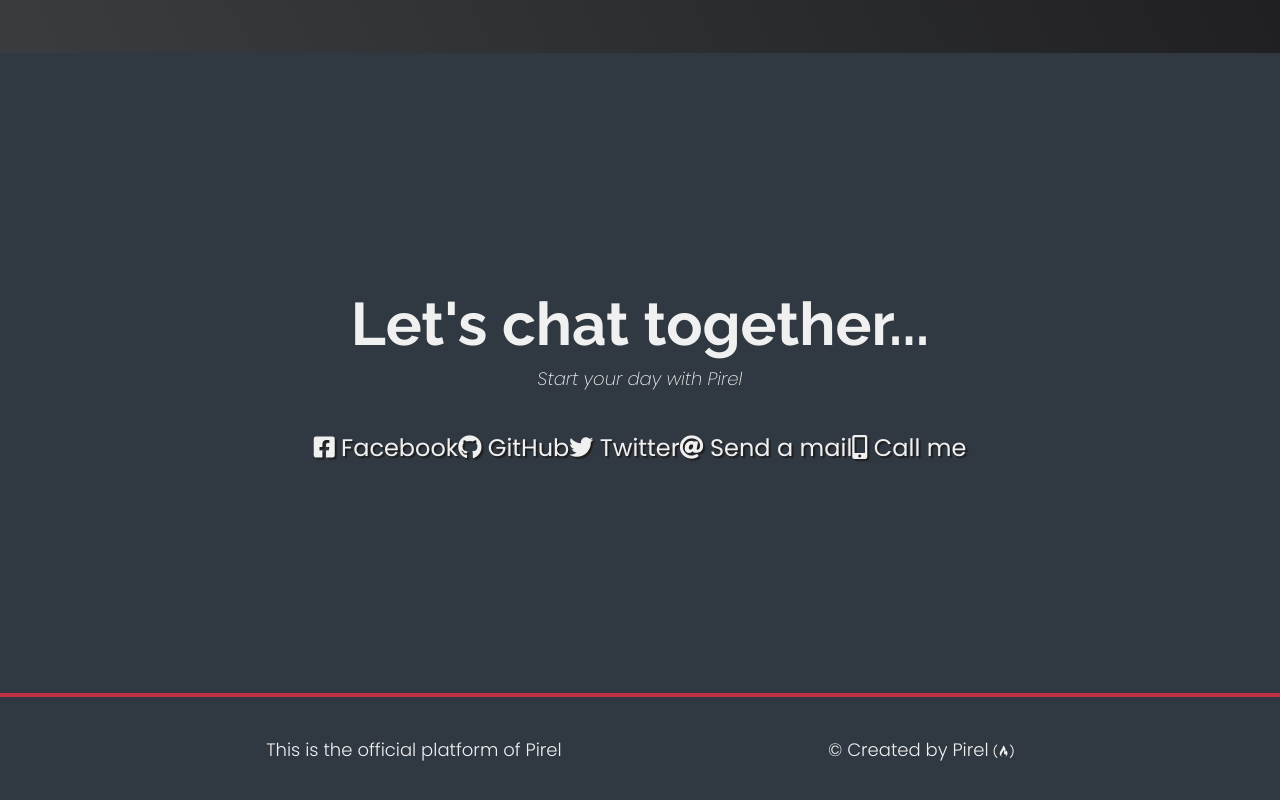
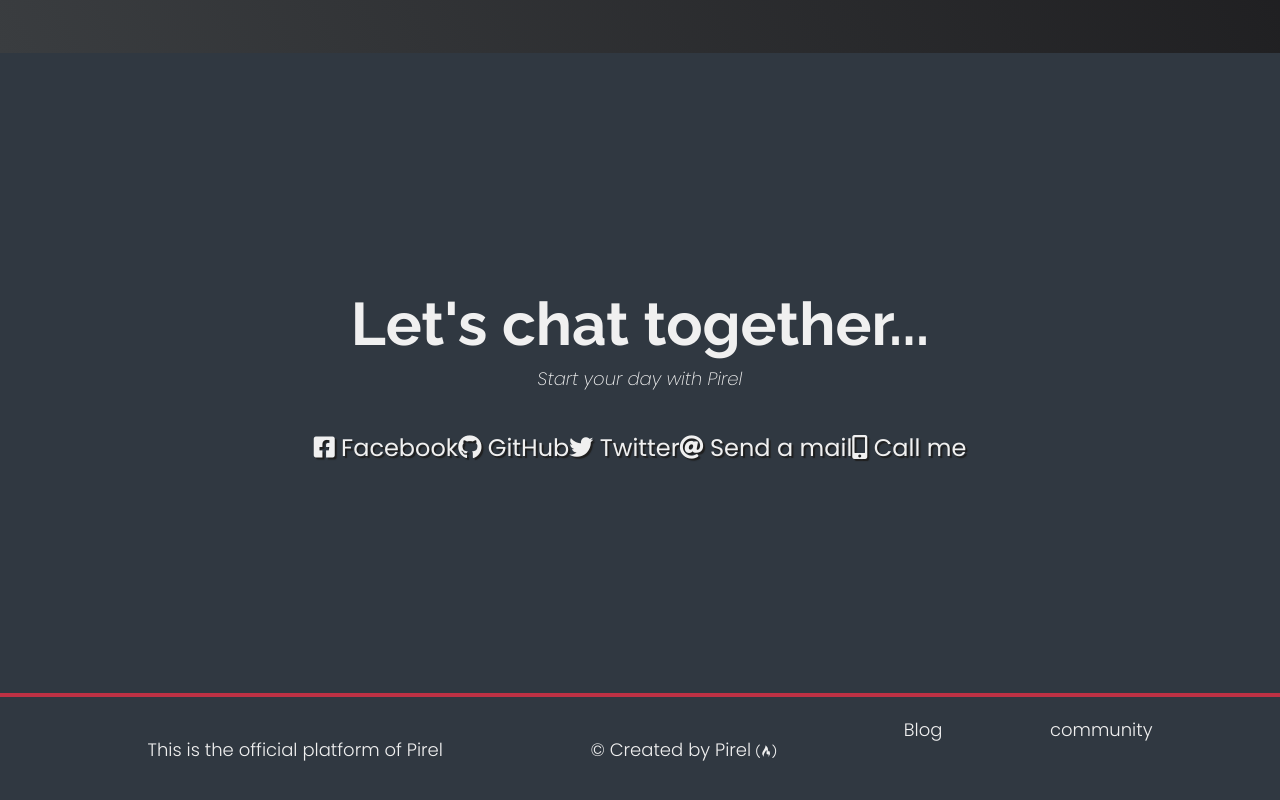
Before and after one commit to oyenolaayomide/oyenolaayomide.github.io, a plain HTML site: page index.html in a window 1280 px wide. Shown: the part 747-1547 px from the top of the page. Drawn offline with Linux system fonts and the light colour scheme.

Commit message:
Update index.html

```diff
--- a/index.html
+++ b/index.html
@@ -99,6 +99,8 @@
       >Pirel <i class="fab fa-free-code-camp"></i
     ></a>
   </p>
+  <a href="https://blog.pirel.tk/">Blog</a>
+  <a href="https://community.pirel.tk">community</a>
 </footer>
 
 <!-- END FOOTER SECTION -->
```
